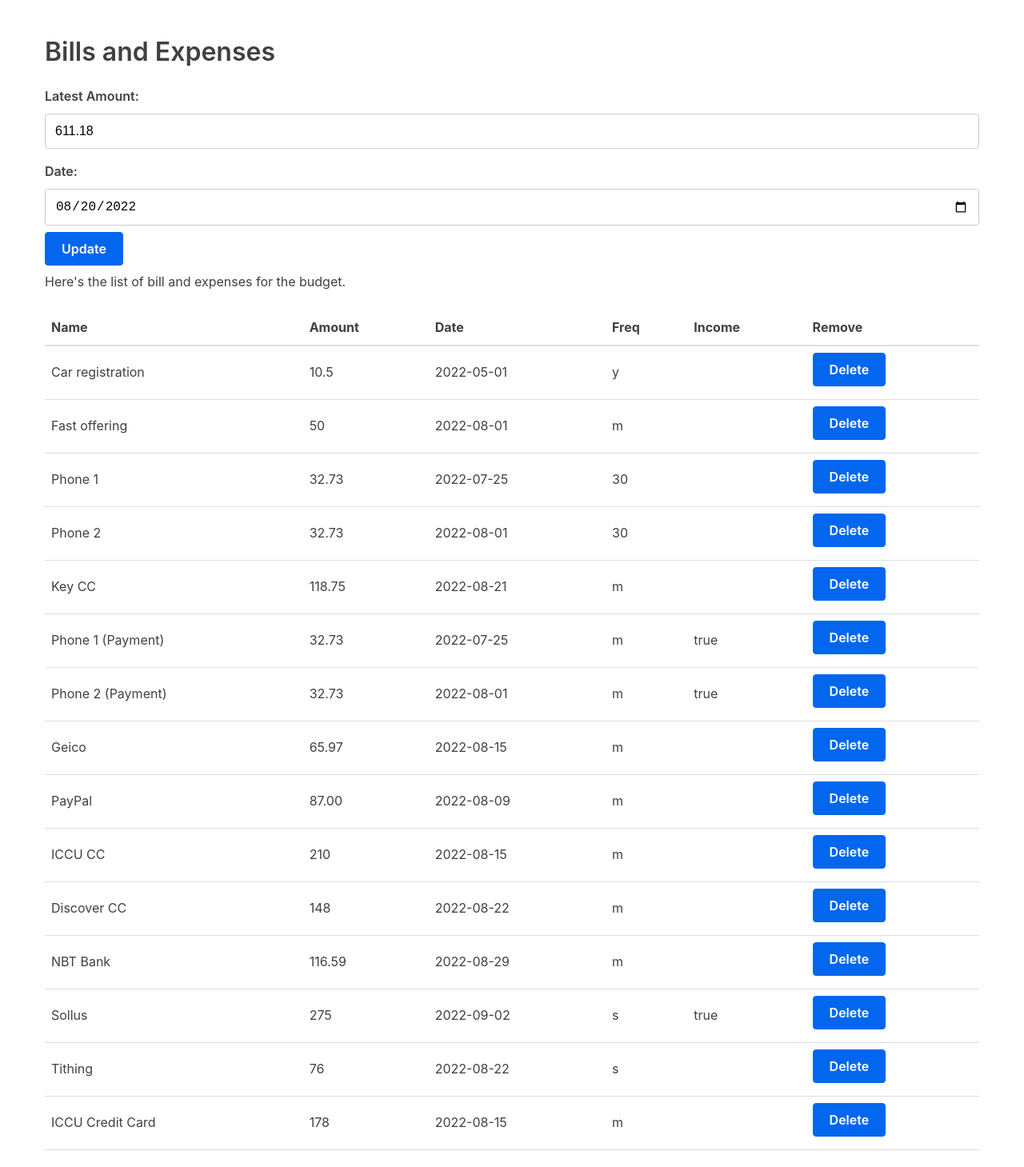
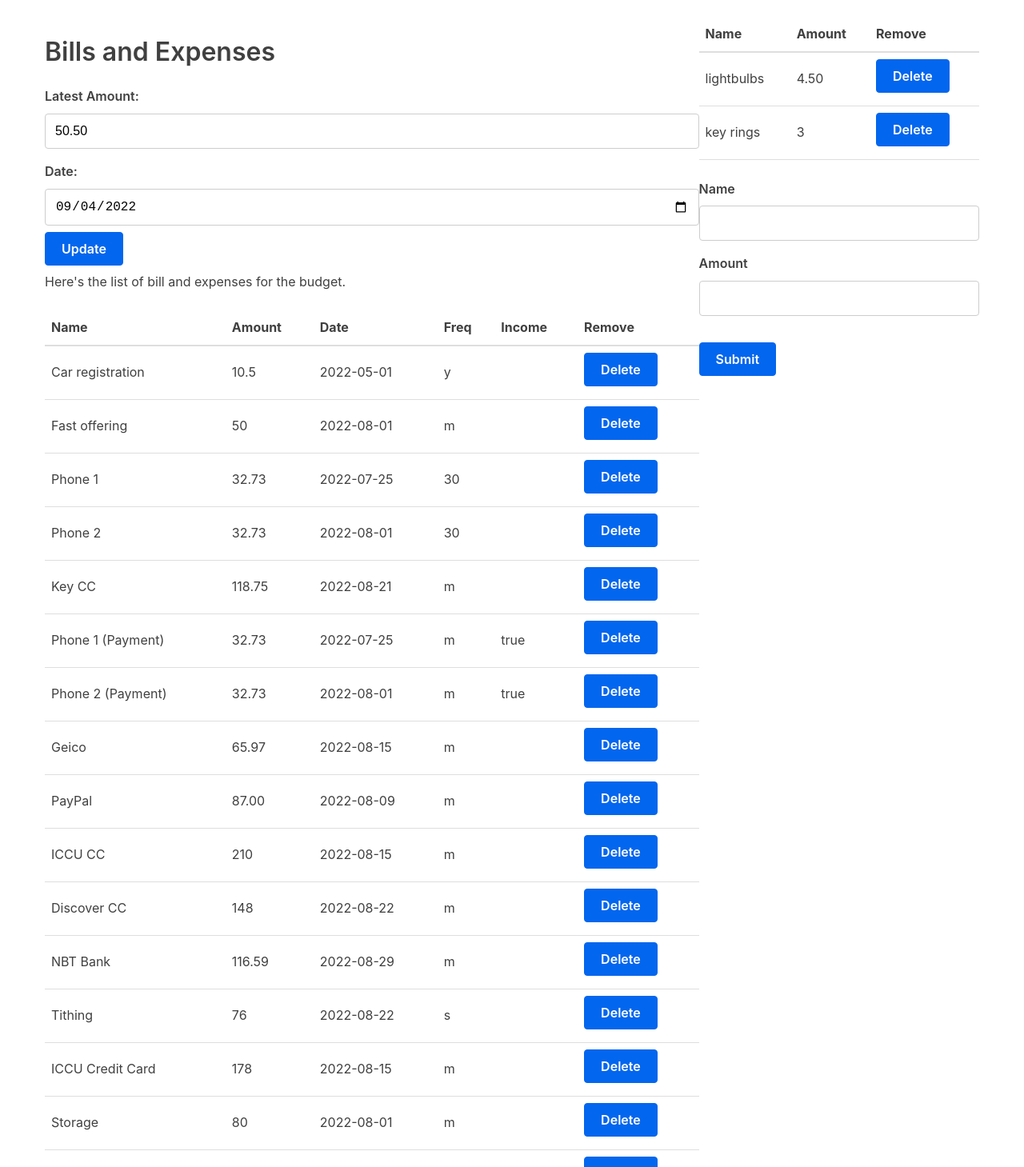
Before and after one commit to math-yew/bills, a React (Create React App) app: page /bills in a window 1280 px wide. Shown: the part 60-1519 px from the top of the page at 80% size. Built offline with nearby package versions, Linux system fonts and the light colour scheme.

Commit message:
purchases added and single digit bug fixed

```diff
--- a/src/Bills.js
+++ b/src/Bills.js
@@ -2,6 +2,8 @@ import React, { Component } from 'react';
 import Table from './Table';
 import Form from './Form';
 import Service from './service.js';
+import Purchases from './Purchases.js';
+import PurchaseForm from './PurchaseForm.js';
 
 class Bills extends Component {
     state = {};
@@ -34,14 +36,29 @@ class Bills extends Component {
         },this.saveBudget);
     }
 
+      removePurchase = index => {
+          const { purchases } = this.state;
+
+          this.setState({
+              purchases: purchases.filter((character, i) => {
+                  return i !== index;
+              })
+          },this.saveBudget);
+      }
+
     handleSubmit = bill => {
         this.setState({bills: [...this.state.bills, bill]},this.saveBudget);
     }
 
+    purchaseSubmit = bill => {
+        this.setState({purchases: [...this.state.purchases, bill]},this.saveBudget);
+    }
+
     render() {
-        const { bills, mileStoneAmount, mileStoneDate } = this.state;
+        const { bills, mileStoneAmount, mileStoneDate, purchases } = this.state;
         return (
             <div className="container">
+              <div className="mainColumn">
                   <h1>Bills and Expenses</h1>
                   <label for="mileStoneAmount">Latest Amount: </label>
                   <input
@@ -67,6 +84,14 @@ class Bills extends Component {
                   <h3>Add New</h3>
                   <Form handleSubmit={this.handleSubmit} />
               </div>
+              <div className="purchaseColumn">
+                <Purchases
+                  purchases={purchases}
+                  removePurchase={this.removePurchase}
+                />
+                <PurchaseForm purchaseSubmit={this.purchaseSubmit} />
+              </div>
+            </div>
         );
     }
 }
--- /dev/null
+++ b/src/PurchaseForm.js
@@ -0,0 +1,57 @@
+import React, {Component} from 'react';
+
+class PurchaseForm extends Component {
+    constructor(props) {
+        super(props);
+
+        this.initialState = {
+            name: '',
+            amount: ''
+        };
+
+        this.state = this.initialState;
+    }
+
+    handleChange = event => {
+        const { name, value } = event.target;
+
+        this.setState({
+            [name] : value
+        });
+    }
+
+    onFormSubmit = (event) => {
+        event.preventDefault();
+        this.props.purchaseSubmit(this.state);
+        this.setState(this.initialState);
+    }
+
+    render() {
+        const { name, amount } = this.state;
+
+        return (
+            <form onSubmit={this.onFormSubmit}>
+                <label for="name">Name</label>
+                <input
+                    type="text"
+                    name="name"
+                    id="name"
+                    value={name}
+                    onChange={this.handleChange} />
+                <label for="amount">Amount</label>
+                <input
+                    type="text"
+                    name="amount"
+                    id="amount"
+                    value={amount}
+                    onChange={this.handleChange} />
+                <br />
+                <button type="submit">
+                    Submit
+                </button>
+            </form>
+        );
+    }
+}
+
+export default PurchaseForm;
--- /dev/null
+++ b/src/Purchases.js
@@ -0,0 +1,39 @@
+import React from 'react';
+
+const PurchaseTableHeader = () => {
+    return (
+        <thead>
+            <tr>
+                <th>Name</th>
+                <th>Amount</th>
+                <th>Remove</th>
+            </tr>
+        </thead>
+    );
+}
+
+const PurchaseTableBody = props => {
+    const rows = props.purchases.map((row, index) => {
+        return (
+            <tr key={index}>
+                <td> {row.name}</td>
+                <td>{row.amount}</td>
+                <td><button onClick={() => props.removePurchase(index)}>Delete</button></td>
+            </tr>
+        );
+    });
+
+    return <tbody>{rows}</tbody>;
+}
+
+const Purchases = (props) => {
+    const { removePurchase, purchases} = props;
+        return (
+            <table>
+                <PurchaseTableHeader />
+                <PurchaseTableBody purchases={purchases} removePurchase={removePurchase} />
+            </table>
+        );
+}
+
+export default Purchases;
--- a/src/ShowBudget.js
+++ b/src/ShowBudget.js
@@ -1,10 +1,12 @@
 import React, { useState, useEffect } from 'react';
+import budget from './budget.js';
 
 import ShowTable from './ShowTable';
 import BudgetService from './budgetService';
 
 export default function ShowBudget (props) {
     let initalDates = BudgetService.initialDates();
+    console.log("initalDates: " + JSON.stringify(initalDates));
 
     const [budgetData, setBudgetData] = useState([]);
     const [startTime, setStartTime] = useState(initalDates.start);
@@ -15,11 +17,18 @@ export default function ShowBudget (props) {
       setBudgetData(budgetArr);
     }
 
+    const purchaseList = budget.purchases.map((e,i)=>{
+      return(
+        <p key={i}><span className="textSpace">{e.name}</span> {e.amount}</p>
+      )
+    })
+
     return(
       <div>
         <h1>Budget</h1>
+          <div className="mainColumn">
           <p>
-          Start Time
+            Start Time{startTime}
             <input className="dateInput" type="date" value={startTime} onChange={e => setStartTime(e.target.value)} />
 
             End Time
@@ -30,5 +39,10 @@ export default function ShowBudget (props) {
               budgetData={budgetData}
           />
         </div>
+        <div className="purchaseColumn">
+          <h3><u>Needs</u></h3>
+          {purchaseList}
+        </div>
+      </div>
     )
 }
--- a/src/budget.js
+++ b/src/budget.js
@@ -1,5 +1,5 @@
-const budget ={"mileStoneDate":"2022-08-20",
-"mileStoneAmount":"611.18",
+const budget ={"mileStoneDate":"2022-09-04",
+"mileStoneAmount":"50.50",
 "bills":[{"name":"Car registration",
 "date":"2022-05-01",
 "freq":"y",
@@ -60,12 +60,6 @@ const budget ={"mileStoneDate":"2022-08-20",
 "date":"2022-08-29",
 "freq":"m",
 "income":""},
-{"name":"Sollus",
-"amount":"275",
-"date":"2022-09-02",
-"freq":"s",
-"income":"true",
-"disable":false},
 {"name":"Tithing",
 "amount":"76",
 "date":"2022-08-22",
@@ -77,6 +71,29 @@ const budget ={"mileStoneDate":"2022-08-20",
 "date":"2022-08-15",
 "freq":"m",
 "income":"",
-"disable":false}]}
+"disable":false},
+{"name":"Storage",
+"amount":"80",
+"date":"2022-08-01",
+"freq":"m",
+"income":"",
+"disable":false},
+{"name":"Storage",
+"amount":"80",
+"date":"2022-09-01",
+"freq":"m",
+"income":"",
+"disable":false},
+{"name":"Sollus",
+"amount":"362.5",
+"date":"2022-09-06",
+"freq":"s",
+"income":"true",
+"disable":false}],
+"purchasesDate":"2022-08-29",
+"purchases":[{"name":"lightbulbs",
+"amount":"4.50"},
+{"name":"key rings",
+"amount":"3"}]}
 
 export default budget;
--- a/src/budgetService.js
+++ b/src/budgetService.js
@@ -13,7 +13,8 @@ const BudgetService = {
     let year = today.getFullYear();
     let monthPrep = today.getMonth()*1 + 1;
     let month = monthPrep<10 ? "0" + monthPrep : monthPrep;
-    let day = today.getDate();
+    let dayPrep = today.getDate();
+    let day = dayPrep<10 ? "0" + dayPrep : dayPrep;
     let nextMonthDate = new Date(year,monthPrep,day);
     let nextMonthPrep = nextMonthDate.getMonth()*1 + 1;
     let nextMonth = nextMonthPrep<10 ? "0" + nextMonthPrep : nextMonthPrep;
@@ -22,6 +23,7 @@ const BudgetService = {
       let tempDate = new Date(year,monthPrep*1+1,0);
       nextMonthDay = tempDate.getDate();
     }
+    nextMonthDay = nextMonthDay<10 ? "0" + nextMonthDay : nextMonthDay;
     dates.start = year+"-"+month+"-"+day;
     dates.end = nextMonthDate.getFullYear()+"-"+nextMonth+"-"+nextMonthDay;
     return dates;
@@ -29,12 +31,12 @@ const BudgetService = {
 
   getTimePeriod: function (startDate, endDate){
     timePeriod = [];
-    start = Date.parse(startDate + adjust);
+    // start = Date.parse(startDate + adjust);
+    start = Date.parse(budget.mileStoneDate + adjust);
     end = Date.parse(endDate + adjust);
     console.log("start: " + start);
     console.log("end: " + end);
     for(let bill of budget.bills){
-      console.log("bill: " + bill.name);
       this.addBill(bill);
     }
     let output = this.showOutput();
@@ -96,6 +98,7 @@ const BudgetService = {
     let billDate = Date.parse(bill.date + adjust).toString()*1;
     while(billDate <= end*1){
       if(billDate >= start*1){
+        console.log(bill + "::: " + billDate);
         this.addToPeriod(bill, billDate);
       }
       billDate += bill.freq*24*3600*1000;
@@ -110,9 +113,14 @@ const BudgetService = {
   },
 
   showOutput: function (){
+    let purchases = this.addPurchases();
+    timePeriod.push(purchases);
+    timePeriod.map((e)=>console.log(e.date+": " + e.name));
+    console.log("----------------------------------");
     let sortedTimePeriod = timePeriod.sort((a,b)=>a.date*1-b.date*1);
+    sortedTimePeriod.map((e)=>console.log(e.date+": " + e.name));
     let total = 0;
-    total=budget.mileStoneAmount;
+    total=budget.mileStoneAmount*1;
     let output = sortedTimePeriod.map((item)=>{
       if(item.income){
         total += item.amount*1;
@@ -125,6 +133,21 @@ const BudgetService = {
       return item;
     });
     return output;
+  },
+
+  addPurchases:function(){
+    let purchaseTotal = budget.purchases.reduce((a,b)=>a.amount+b.amount)*1;
+    let initialDates = this.initialDates();
+    let today = Date.parse(initialDates.start + adjust).toString()*1;
+
+    return{
+      "name":"Needs",
+      "amount":purchaseTotal.toFixed(2),
+      "date":today,
+      "freq":"s",
+      "income":"",
+      "disable":false
+    }
   }
 
 }
--- a/src/index.css
+++ b/src/index.css
@@ -678,6 +678,24 @@ caption {
 
 .contentSpace{
   padding: 40px;
+  box-sizing: border-box;
+}
+
+.mainColumn{
+  box-sizing: border-box;
+  width: 70%;
+  float:left;
+}
+
+.purchaseColumn{
+  box-sizing: border-box;
+  width: 30%;
+  float:left;
+}
+
+.textSpace{
+  display: inline-block;
+  width:150px;
 }
 
 @media (min-width: 600px) {
```
Lines whose indentation alone changed are shown as unchanged.
